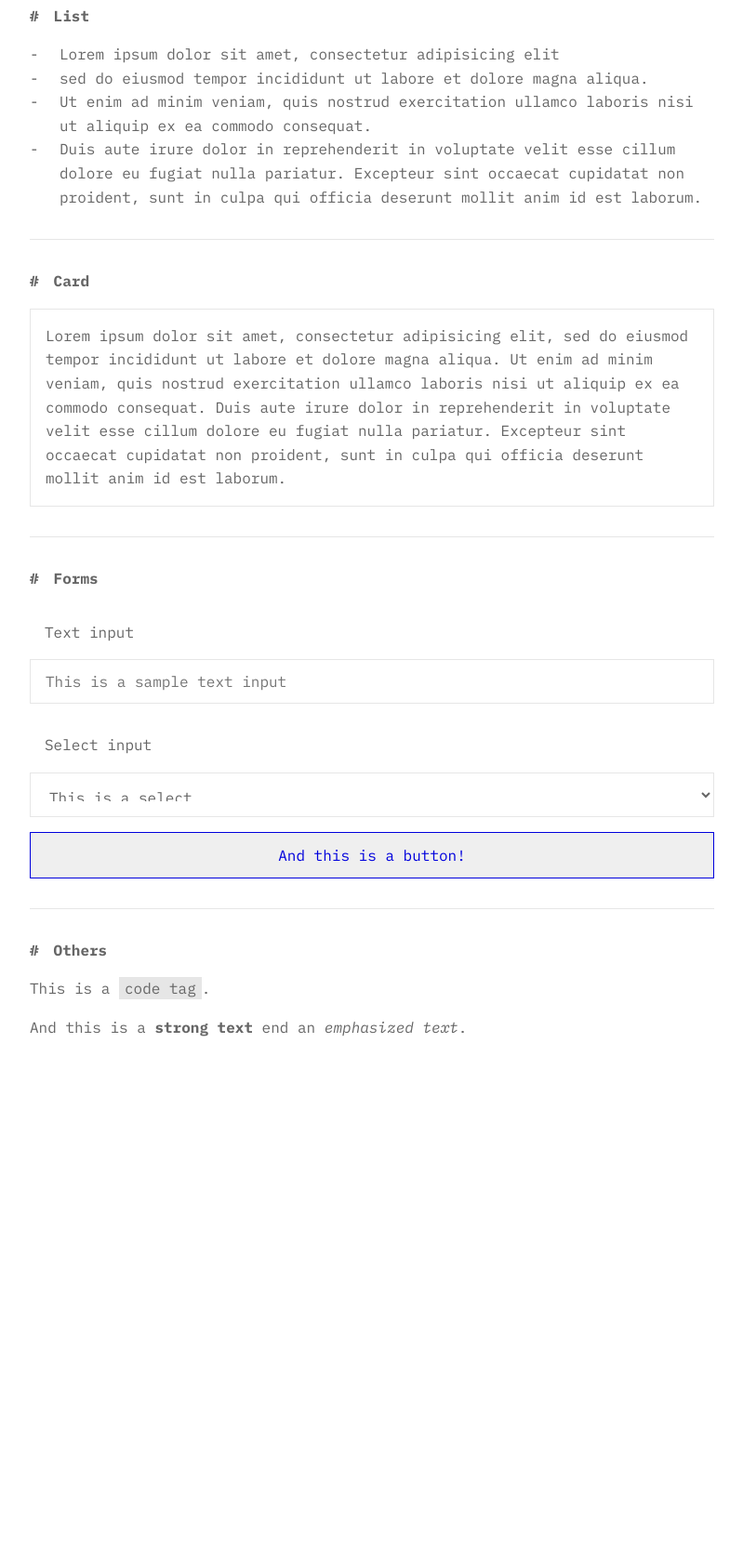
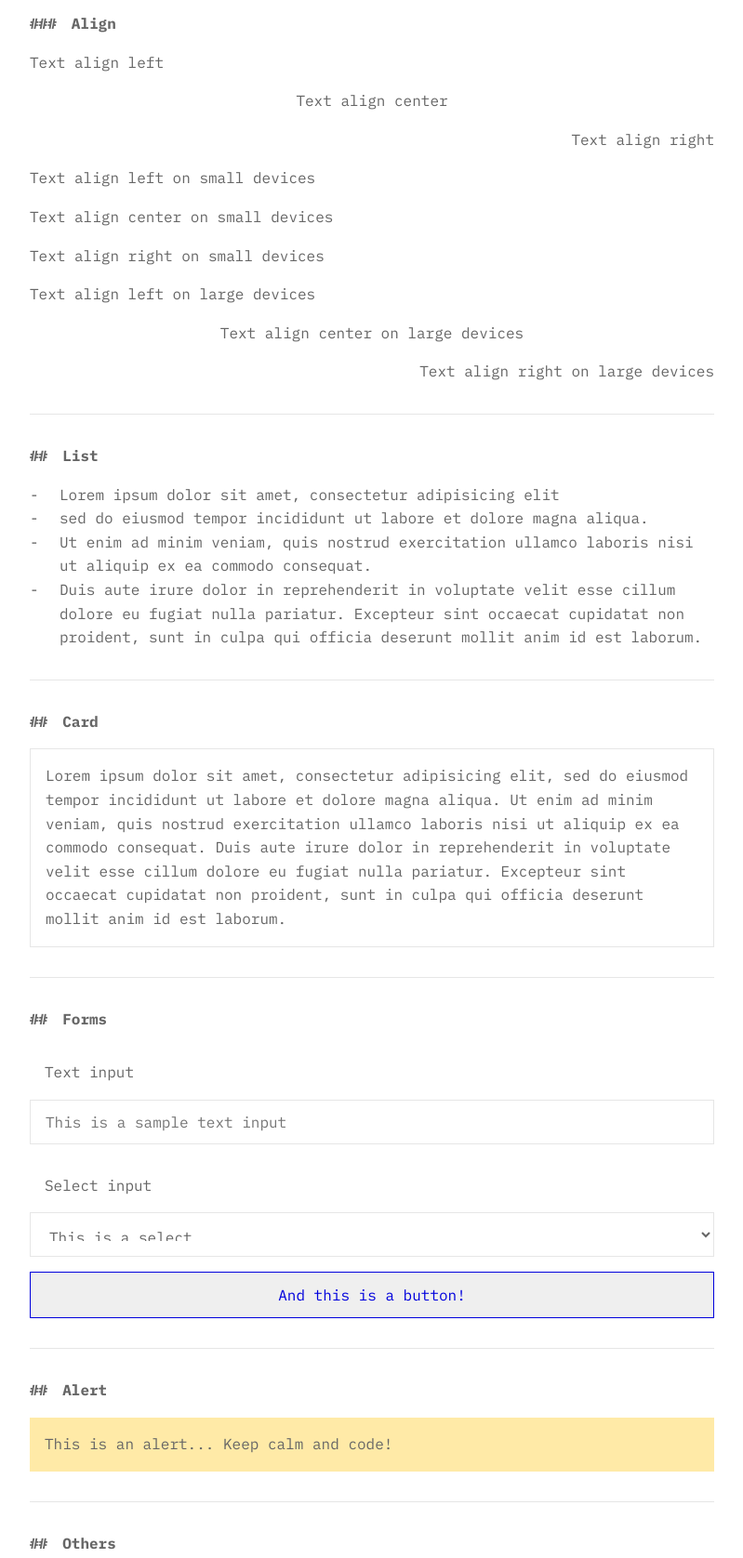
Before and after one commit to andrearufo/monospaced.css, a website: page docs/index.html in a window 1280 px wide. Shown: the part 920-2596 px from the top of the page at 93% size, without its empty margins (240-1039 px from the left). Before the commit the page ends 2135 px from the top, so only its background shows below. Drawn offline with Linux system fonts and the light colour scheme.

Commit message:
Some adjustments

```diff
--- a/docs/index.html
+++ b/docs/index.html
@@ -14,11 +14,12 @@
     <div class="container">
 
         <h1>Monospaced.css</h1>
-        <p>A project by Andrea Rufo</p>
+        <p>A project by Andrea Rufo.</p>
+        <p>Official repository on <a href="https://github.com/andrearufo/monospaced.css">github.com/andrearufo/monospaced.css</a></p>
 
         <hr>
 
-        <h1>Headings</h1>
+        <h2>Headings</h2>
 
         <h2>Lorem ipsum for h2</h2>
         <h3>Lorem ipsum for h3</h3>
@@ -28,15 +29,29 @@
 
         <hr>
 
-        <h1>Paragraphs</h1>
+        <h2>Paragraphs</h2>
 
         <p>Lorem ipsum dolor sit amet, consectetur adipisicing elit, sed do eiusmod tempor incididunt ut labore et dolore magna aliqua. Ut enim ad minim veniam, quis nostrud exercitation ullamco
             laboris nisi ut aliquip ex ea commodo consequat. Duis aute irure dolor in reprehenderit in voluptate velit esse cillum dolore eu fugiat nulla pariatur.</p>
         <p>Excepteur sint occaecat cupidatat non proident, sunt in culpa qui officia deserunt mollit anim id est laborum.</p>
 
+        <h3>Align</h3>
+
+        <p class="text-left">Text align left</p>
+        <p class="text-center">Text align center</p>
+        <p class="text-right">Text align right</p>
+
+        <p class="text-left-small">Text align left on small devices</p>
+        <p class="text-center-small">Text align center on small devices</p>
+        <p class="text-right-small">Text align right on small devices</p>
+
+        <p class="text-left-large">Text align left on large devices</p>
+        <p class="text-center-large">Text align center on large devices</p>
+        <p class="text-right-large">Text align right on large devices</p>
+
         <hr>
 
-        <h1>List</h1>
+        <h2>List</h2>
 
         <ul>
             <li>Lorem ipsum dolor sit amet, consectetur adipisicing elit</li>
@@ -48,7 +63,7 @@
 
         <hr>
 
-        <h1>Card</h1>
+        <h2>Card</h2>
 
         <div class="card">
             Lorem ipsum dolor sit amet, consectetur adipisicing elit, sed do eiusmod tempor incididunt ut labore et dolore magna aliqua. Ut enim ad minim veniam, quis nostrud exercitation ullamco
@@ -58,7 +73,7 @@
 
         <hr>
 
-        <h1>Forms</h1>
+        <h2>Forms</h2>
 
         <div class="block">
             <label for="text">Text input</label>
@@ -74,7 +89,13 @@
 
         <hr>
 
-        <h1>Others</h1>
+        <h2>Alert</h2>
+
+        <div class="alert">This is an alert... Keep calm and code!</div>
+
+        <hr>
+
+        <h2>Others</h2>
 
         <p>This is a <code>code tag</code>.</p>
         <p>And this is a <strong>strong text</strong> end an <em>emphasized text</em>.</p>
--- a/scss/monospaced.scss
+++ b/scss/monospaced.scss
@@ -10,6 +10,7 @@ $font-family-base: 'IBM Plex Mono', monospace;
 $line-height-base: 1.6;
 $link-color: #00d;
 $link-hover-color: darken($link-color, 10%);
+$alert-color: #ffeaa7;
 $spacer: 1rem;
 $breakpoint: 768px;
 $input-height: 3rem;
@@ -151,7 +152,7 @@ button{
 }
 
 .alert{
-    background: #ffeaa7;
+    background: $alert-color;
     padding: $spacer;
 }
 
```
